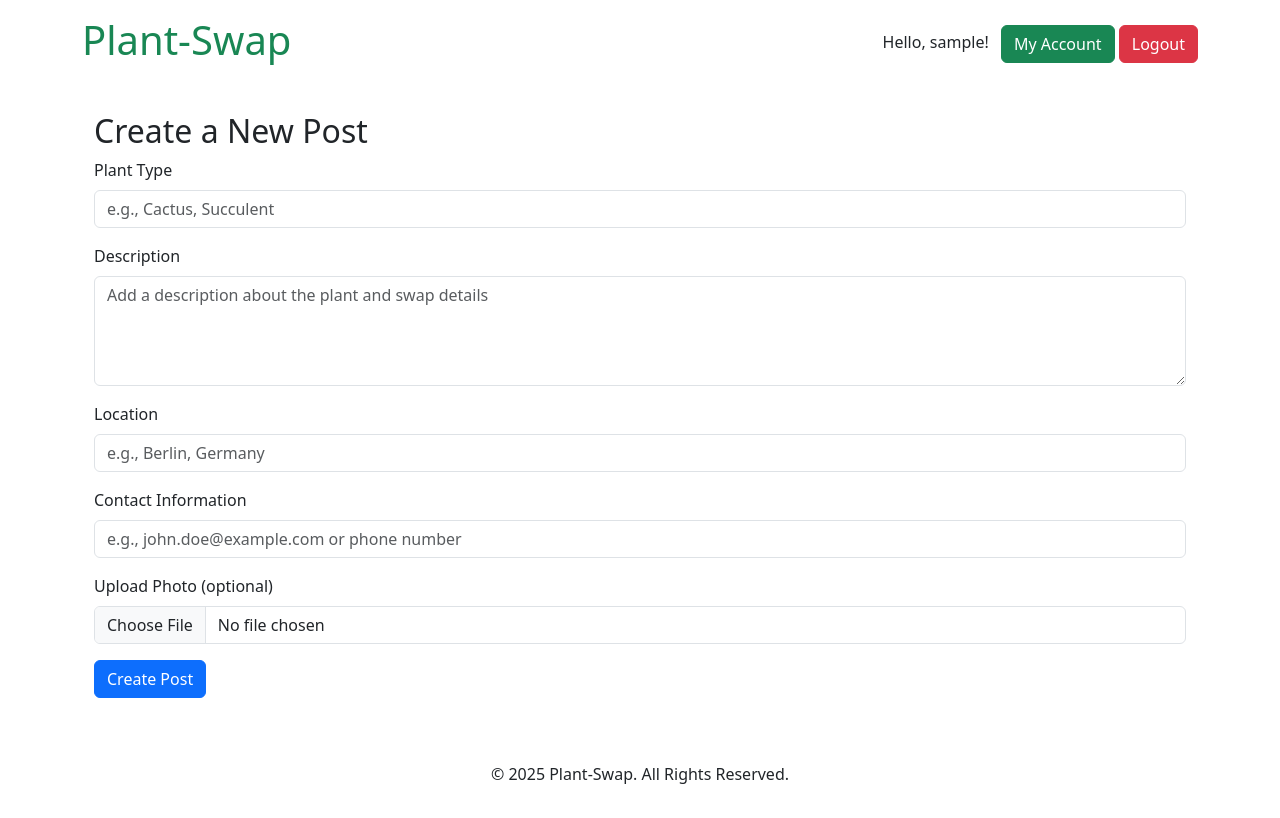
After one commit to r1bb1t-h0l3/plantswap, a Flask app: page /create-post in a window 1280 px wide. The commit adds this page. Run offline with Flask 3, Linux system fonts and the light colour scheme; a user stored in the database is signed in; tables that the repository leaves empty hold one stand-in row (values such as "Sample post").

Commit message:
Added posts section to database and route logic. Error: map error 200

```diff
--- a/app/routes.py
+++ b/app/routes.py
@@ -1,11 +1,33 @@
 from flask import Blueprint, render_template, request, redirect, url_for
 from flask_login import current_user, login_required
+from geopy.geocoders import Nominatim
+from .models import Post, SessionLocal
 
 # Define a blueprint for routing
 main = Blueprint('main', __name__)
 
-@main.route('/')
+@main.route('/', methods =['GET'])
 def home():
+    session = SessionLocal()
+    location_filter = request.args.get('location')
+    if location_filter:
+        posts = session.query(Post).filter(Post.location_name.ilike(f"%{location_filter}%")).all()
+    else:
+        posts = session.query(Post).all()
+    session.close()
+
+    # Prepare data for the map
+    map_data = [
+        {
+            "plant_type": post.plant_type,
+            "description": post.description,
+            "contact_info": post.contact_info,
+            "latitude": post.latitude,
+            "longitude": post.longitude,
+            "location_name": post.location_name
+        }
+        for post in posts
+    ]
 
     # `current_user` is always available, even for visitors
     if current_user.is_authenticated:
@@ -13,7 +35,7 @@ def home():
     else:
         message = "Welcome to Plant-Swap!"
 
-    return render_template('index.html', message=message)
+    return render_template('index.html', message=message, posts=posts, map_data=map_data)
 
 @main.route('/login', methods=['GET', 'POST'])
 def login():
@@ -51,3 +73,37 @@ def user_domain():
         # Save the post
         return redirect(url_for('main.home'))
     return render_template('user_domain.html')
+
+@main.route('/create-post', methods=['GET', 'POST'])
+@login_required
+def create_post():
+    if request.method == 'POST':
+        plant_type = request.form['plantType']
+        description = request.form['description']
+        contact_info = request.form['contact']
+        location_name = request.form['location']
+        photo = request.files['photo']  # Handle file uploads if applicable
+
+        # Use geopy to get latitude and longitude
+        geolocator = Nominatim(user_agent="plantswap")
+        location = geolocator.geocode(location_name)
+        if location is None:
+            return "Invalid location", 400  # Handle invalid location gracefully
+
+        # Save post to the database
+        session = SessionLocal()
+        post = Post(
+            plant_type=plant_type,
+            description=description,
+            contact_info=contact_info,
+            location_name=location_name,
+            latitude=location.latitude,
+            longitude=location.longitude,
+            user_id=current_user.id
+        )
+        session.add(post)
+        session.commit()
+
+        return redirect(url_for('main.home'))
+
+    return render_template('create_post.html')
--- a/app/static/js/map.js
+++ b/app/static/js/map.js
@@ -1,12 +1,15 @@
 // Initialize the map
-const map = L.map('map').setView([52.5200, 13.4050], 12);
+const map = L.map('map').setView([52.5200, 13.4050], 12); //Center on Berlin
 
 // Add OpenStreetMap tiles
 L.tileLayer('https://{s}.tile.openstreetmap.org/{z}/{x}/{y}.png', {
     attribution: '&copy; <a href="https://www.openstreetmap.org/copyright">OpenStreetMap</a> contributors'
 }).addTo(map);
 
-// Add a marker at the center
-const marker = L.marker([52.5200, 13.4050]).addTo(map);
-marker.bindPopup("<b>Berlin</b><br>Plant-Swap").openPopup();
-console.log("Leaflet map script loaded successfully");
+// Add markers for each post
+const mapData = {{ map_data | tojson }};
+mapData.forEach(post => {
+    L.marker([post.latitude, post.longitude])
+        .addTo(map)
+        .bindPopup(`<b>${post.plant_type}</b><br>${post.description}<br>Contact: ${post.contact_info}`);
+    });
--- a/app/templates/base.html
+++ b/app/templates/base.html
@@ -6,7 +6,8 @@
     <meta name="viewport" content="width=device-width, initial-scale=1.0">
     <title>{% block title %}Plant-Swap{% endblock %}</title>
     <link rel="stylesheet" href="https://cdn.jsdelivr.net/npm/bootstrap@5.3.0/dist/css/bootstrap.min.css">
-    <link rel="stylesheet" href="https://unpkg.com/leaflet@1.9.4/dist/leaflet.css" />
+    <link rel="stylesheet" href="https://unpkg.com/leaflet@1.9.4/dist/leaflet.css" >
+    <link rel="stylesheet" href="{{ url_for('static', filename='css/styles.css') }}">
     <script src="https://cdn.jsdelivr.net/npm/bootstrap@5.3.0/dist/js/bootstrap.bundle.min.js" defer></script>
     <script src="https://unpkg.com/leaflet@1.9.4/dist/leaflet.js"></script>
     <script src="{{ url_for('static', filename='js/map.js') }}" defer></script>
--- /dev/null
+++ b/app/templates/create_post.html
@@ -0,0 +1,43 @@
+{% extends "base.html" %}
+
+{% block title %}Create a New Post - Plant-Swap{% endblock %}
+
+{% block content %}
+<div class="container mt-4">
+    <h2>Create a New Post</h2>
+    <form action="/create-post" method="POST" enctype="multipart/form-data">
+        <!-- Plant Type -->
+        <div class="mb-3">
+            <label for="plantType" class="form-label">Plant Type</label>
+            <input type="text" class="form-control" id="plantType" name="plantType" placeholder="e.g., Cactus, Succulent" required>
+        </div>
+
+        <!-- Description -->
+        <div class="mb-3">
+            <label for="description" class="form-label">Description</label>
+            <textarea class="form-control" id="description" name="description" rows="4" placeholder="Add a description about the plant and swap details" required></textarea>
+        </div>
+
+        <!-- Location -->
+        <div class="mb-3">
+            <label for="location" class="form-label">Location</label>
+            <input type="text" class="form-control" id="location" name="location" placeholder="e.g., Berlin, Germany" required>
+        </div>
+
+        <!-- Contact Information -->
+        <div class="mb-3">
+            <label for="contact" class="form-label">Contact Information</label>
+            <input type="text" class="form-control" id="contact" name="contact" placeholder="e.g., john.doe@example.com or phone number" required>
+        </div>
+
+        <!-- Photo Upload -->
+        <div class="mb-3">
+            <label for="photo" class="form-label">Upload Photo (optional)</label>
+            <input type="file" class="form-control" id="photo" name="photo" accept="image/*">
+        </div>
+
+        <!-- Submit Button -->
+        <button type="submit" class="btn btn-primary">Create Post</button>
+    </form>
+</div>
+{% endblock %}
```
Also changed, not shown: app/models.py (+21 -2 lines), app/static/styles.css (added, +16 -0 lines), app/templates/index.html (+19 -4 lines), populate_db.py (added, +38 -0 lines).
